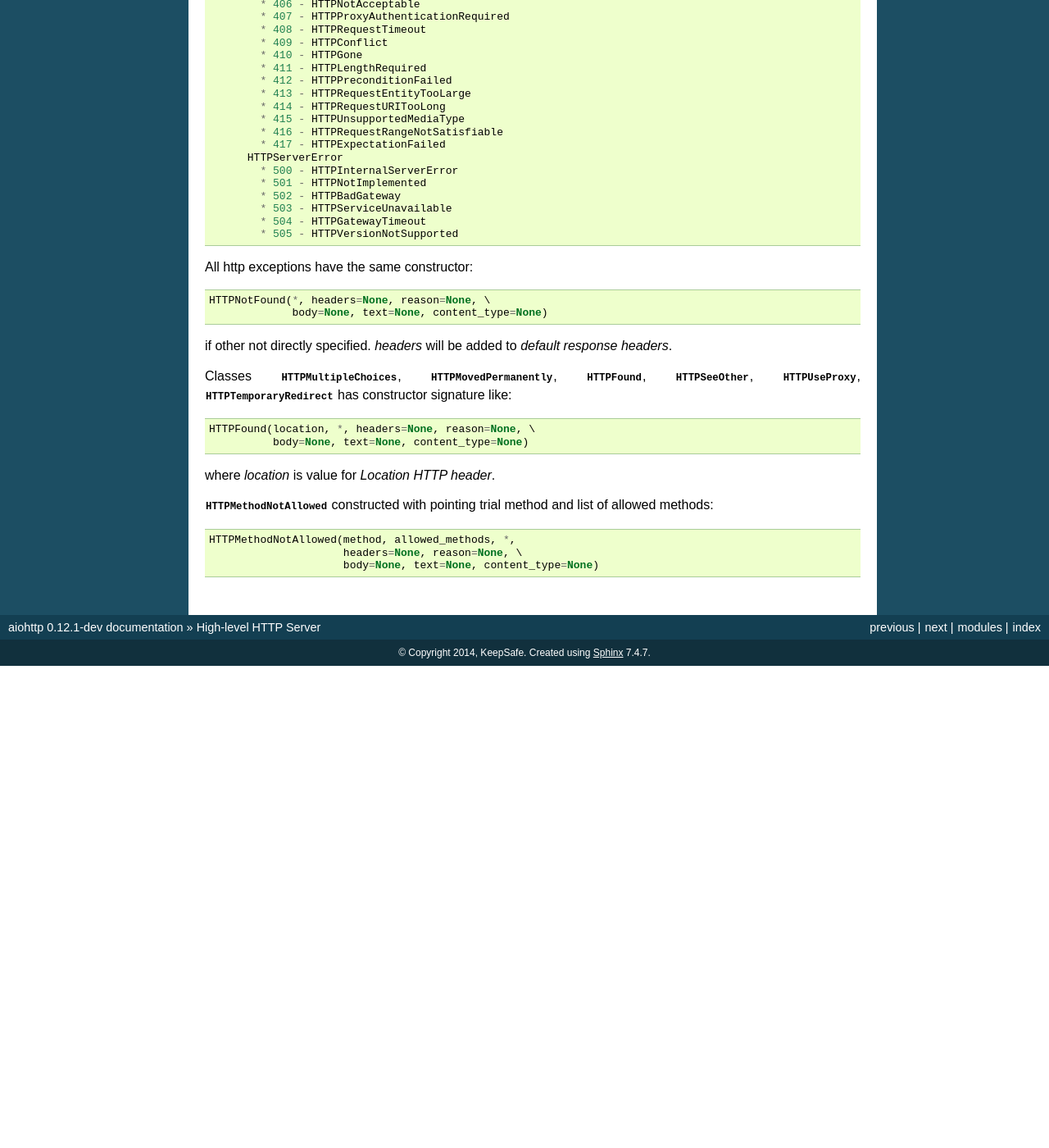
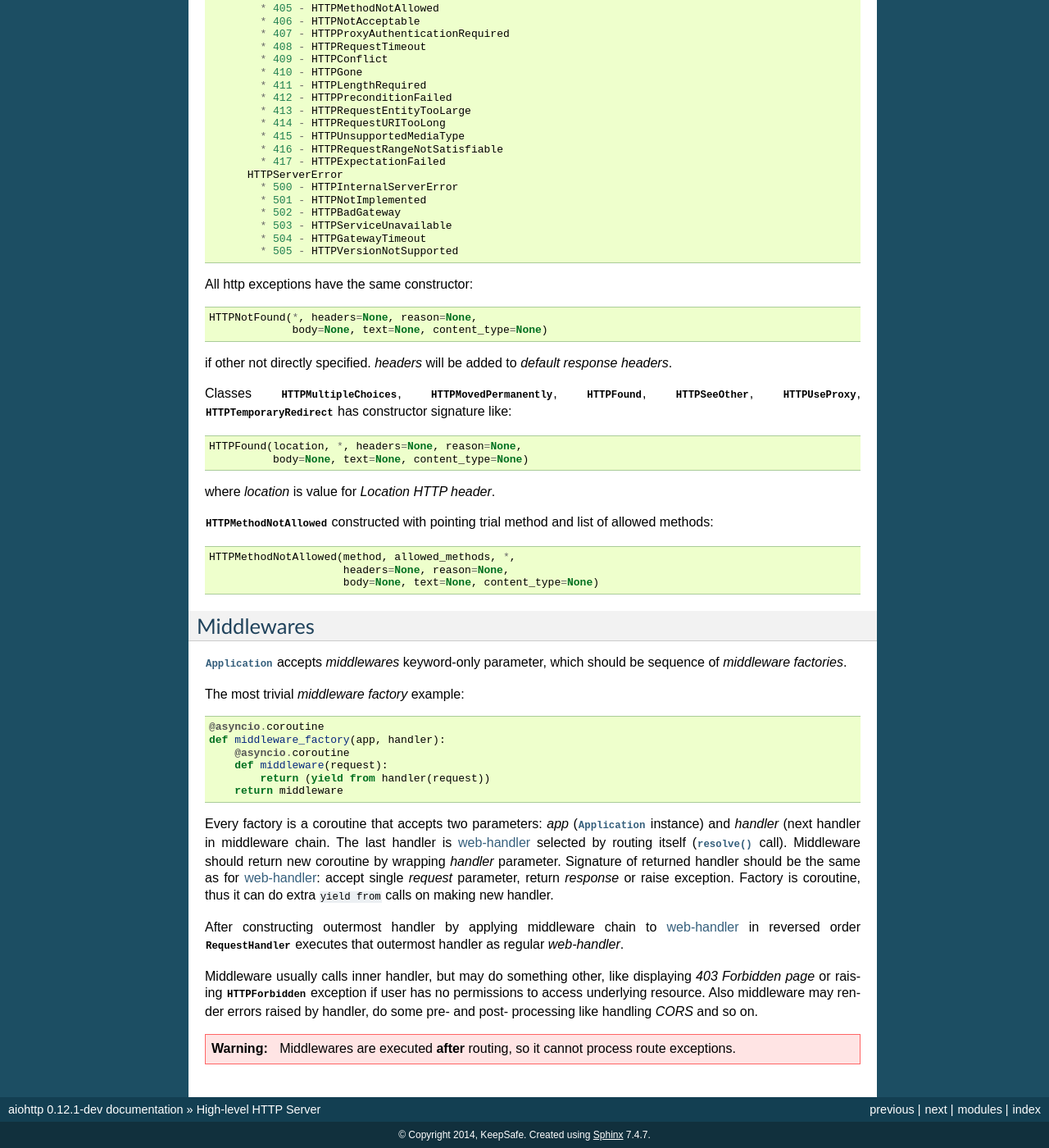
Before and after one commit to MegaDev007/aiohttp, a Sphinx documentation site: the page built from docs/web.rst, in a window 1280 px wide and 1400 px high, scrolled down 16066 px. Shown: the whole window at 82% size. Built offline with Sphinx 7.4.7, drawn with Linux system fonts in a browser that asks for light colours; before the commit the page ends 16878 px from its top, so only the background shows below that; some of the changed text lies outside the part shown.

Commit message:
Document middlewares

```diff
--- a/docs/web.rst
+++ b/docs/web.rst
@@ -666,6 +666,8 @@ Response
       *Content-Length* HTTP header.
 
 
+.. _aiohttp-web-app-and-router:
+
 Application and Router
 ----------------------
 
@@ -696,7 +698,8 @@ arbitrary properties for later access from
            conn.execute("DELETE * FROM table")
 
 
-.. class:: Application(*, loop=None, router=None, logger=<default>, **kwargs)
+.. class:: Application(*, loop=None, router=None, logger=<default>, \
+                       middlewares=(), **kwargs)
 
    The class inherits :class:`dict`.
 
@@ -714,6 +717,9 @@ arbitrary properties for later access from
    :param logger: :class:`logging.Logger` instance for storing application logs.
 
                   By default the value is ``logging.getLogger("aiohttp.web")``
+
+   :param middlewares: sequence of middleware factories, see
+                       :ref:`aiohttp-web-middlewares` for details.
 
    :param kwargs: optional params for initializing self dict.
 
@@ -1038,6 +1044,7 @@ Utilities
 
    .. seealso:: :ref:`aiohttp-web-file-upload`
 
+.. _aiohttp-web-exceptions:
 
 Exceptions
 -----------
@@ -1117,7 +1124,7 @@ Http Exception hierarchy chart::
 
 All http exceptions have the same constructor::
 
-    HTTPNotFound(*, headers=None, reason=None, \
+    HTTPNotFound(*, headers=None, reason=None,
                  body=None, text=None, content_type=None)
 
 if other not directly specified. *headers* will be added to *default
@@ -1127,7 +1134,7 @@ Classes :class:`HTTPMultipleChoices`, :class:`HTTPMovedPermanently`,
 :class:`HTTPFound`, :class:`HTTPSeeOther`, :class:`HTTPUseProxy`,
 :class:`HTTPTemporaryRedirect` has constructor signature like::
 
-    HTTPFound(location, *, headers=None, reason=None, \
+    HTTPFound(location, *, headers=None, reason=None,
               body=None, text=None, content_type=None)
 
 where *location* is value for *Location HTTP header*.
@@ -1136,5 +1143,49 @@ where *location* is value for *Location HTTP header*.
 and list of allowed methods::
 
     HTTPMethodNotAllowed(method, allowed_methods, *,
-                         headers=None, reason=None, \
+                         headers=None, reason=None,
                          body=None, text=None, content_type=None)
+
+.. _aiohttp-web-middlewares:
+
+Middlewares
+-----------
+
+:class:`Application` accepts *middlewares* keyword-only parameter,
+which should be sequence of *middleware factories*.
+
+The most trivial *middleware factory* example::
+
+    @asyncio.coroutine
+    def middleware_factory(app, handler):
+        @asyncio.coroutine
+        def middleware(request):
+            return (yield from handler(request))
+        return middleware
+
+Every factory is a coroutine that accepts two parameters: *app*
+(:class:`Application` instance) and *handler* (next handler in
+middleware chain. The last handler is
+:ref:`web-handler<aiohttp-web-handler>` selected by routing itself
+(:meth:`~UrlDispatcher.resolve` call). Middleware should return new
+coroutine by wrapping *handler* parameter. Signature of returned
+handler should be the same as for
+:ref:`web-handler<aiohttp-web-handler>`: accept single *request*
+parameter, return *response* or raise exception. Factory is coroutine,
+thus it can do extra ``yield from`` calls on making new handler.
+
+After constructing outermost handler by applying middleware chain to
+:ref:`web-handler<aiohttp-web-handler>` in reversed order
+:class:`RequestHandler` executes that outermost handler as regular
+*web-handler*.
+
+Middleware usually calls inner handler, but may do something
+other, like displaying *403 Forbidden page* or raising
+:exc:`HTTPForbidden` exception if user has no permissions to access underlying
+resource.  Also middleware may render errors raised by handler, do
+some pre- and post- processing like handling *CORS* and so on.
+
+.. warning::
+
+   Middlewares are executed **after** routing, so it cannot process
+   route exceptions.
```
